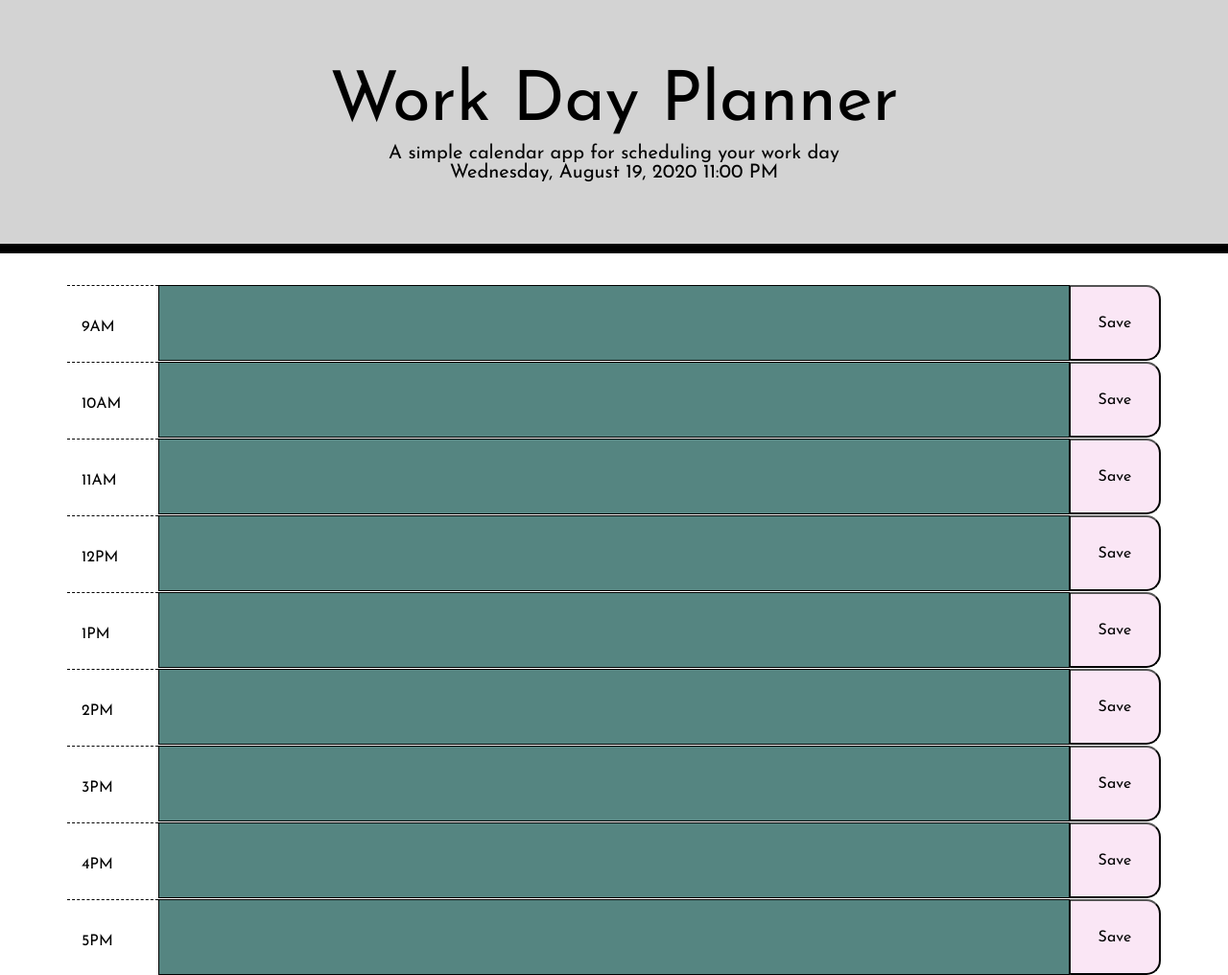
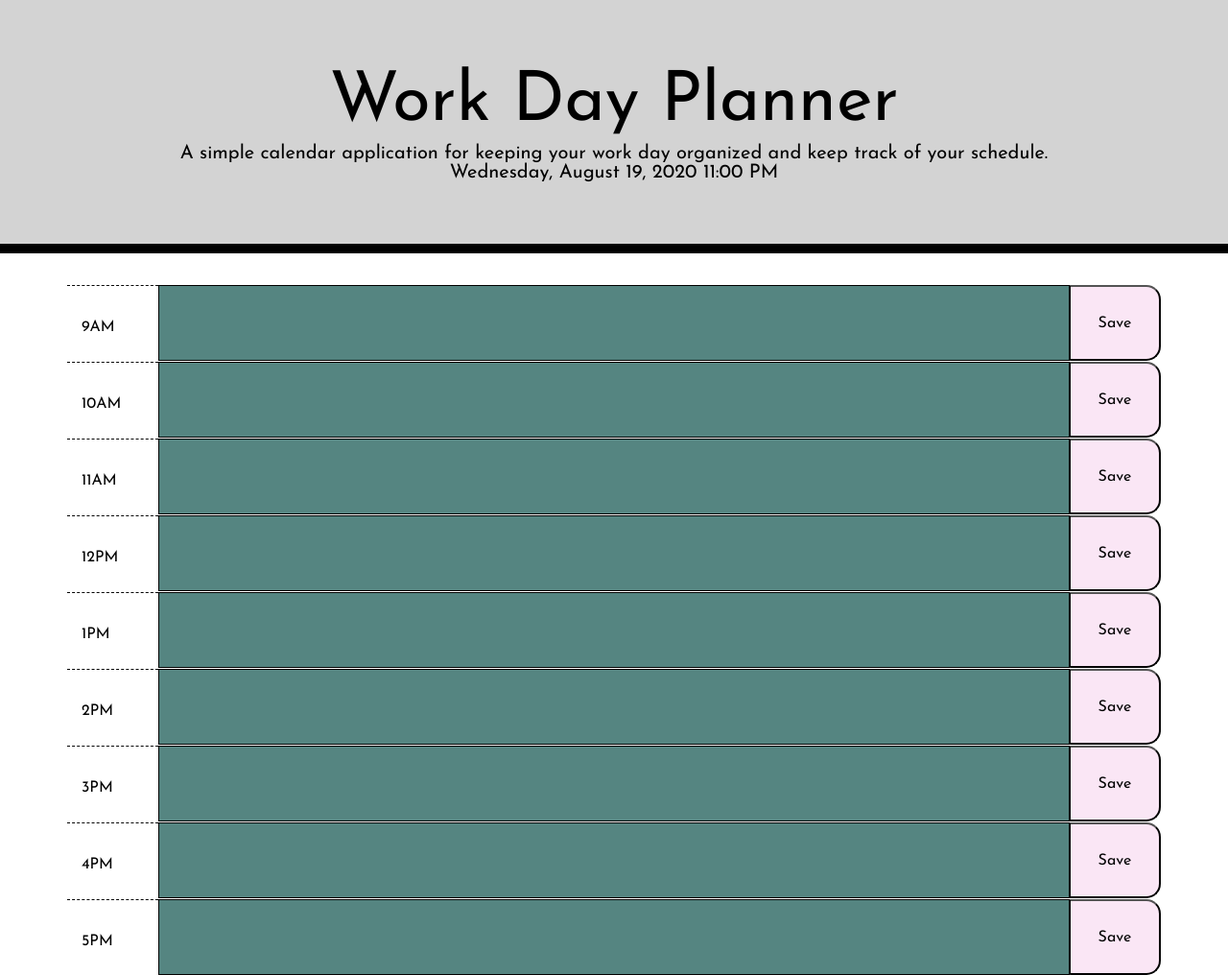
Before and after one commit to ashlinhanson/dayPlanner, a plain HTML site: page index.html in a window 1280 px wide. Shown: the whole page at 96% size. Drawn offline with nearby package versions, Linux system fonts and the light colour scheme.

Commit message:
little editing on header text

```diff
--- a/index.html
+++ b/index.html
@@ -25,7 +25,7 @@
   <body>
     <header class="jumbotron">
       <h1 class="display-3">Work Day Planner</h1>
-      <p class="lead">A simple calendar app for scheduling your work day</p>
+      <p class="lead">A simple calendar application for keeping your work day organized and keep track of your schedule.</p>
       <p id="currentDay" class="lead"></p>
     </header>
     <div class="container">
```
